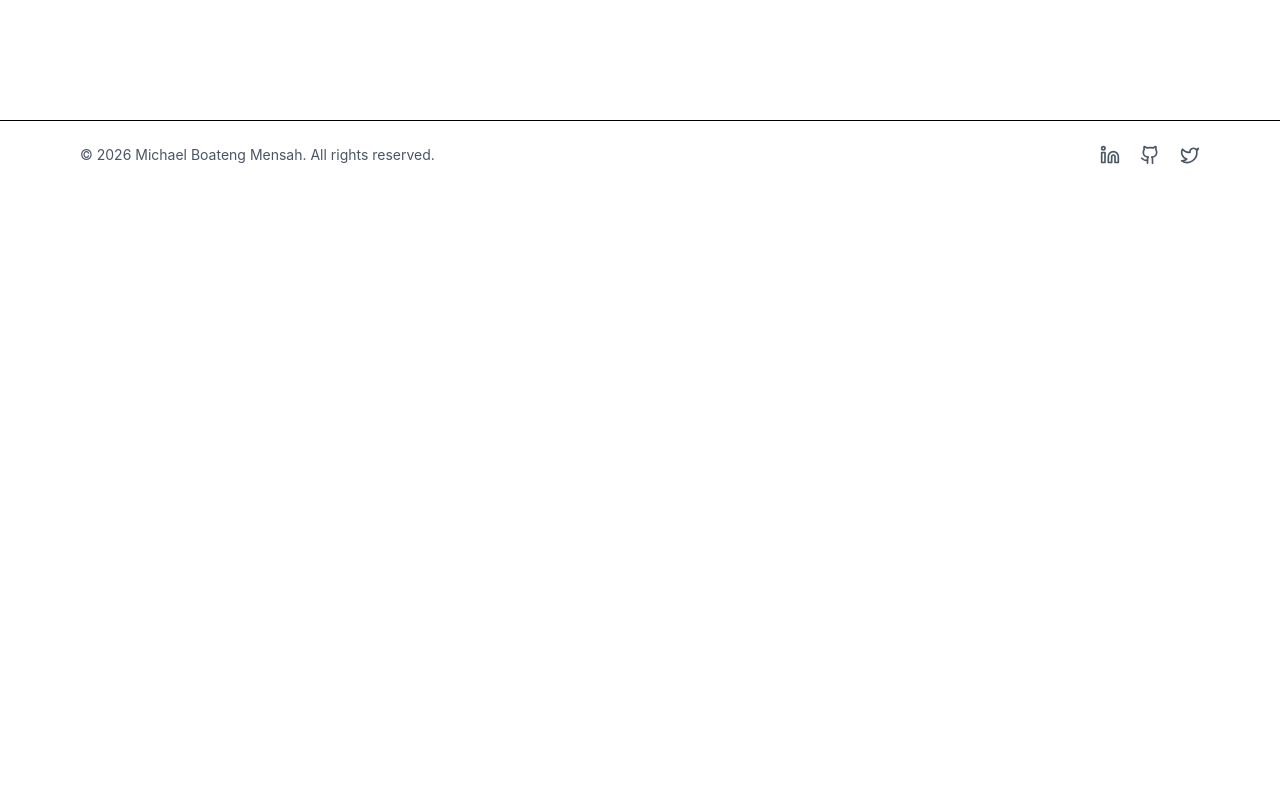
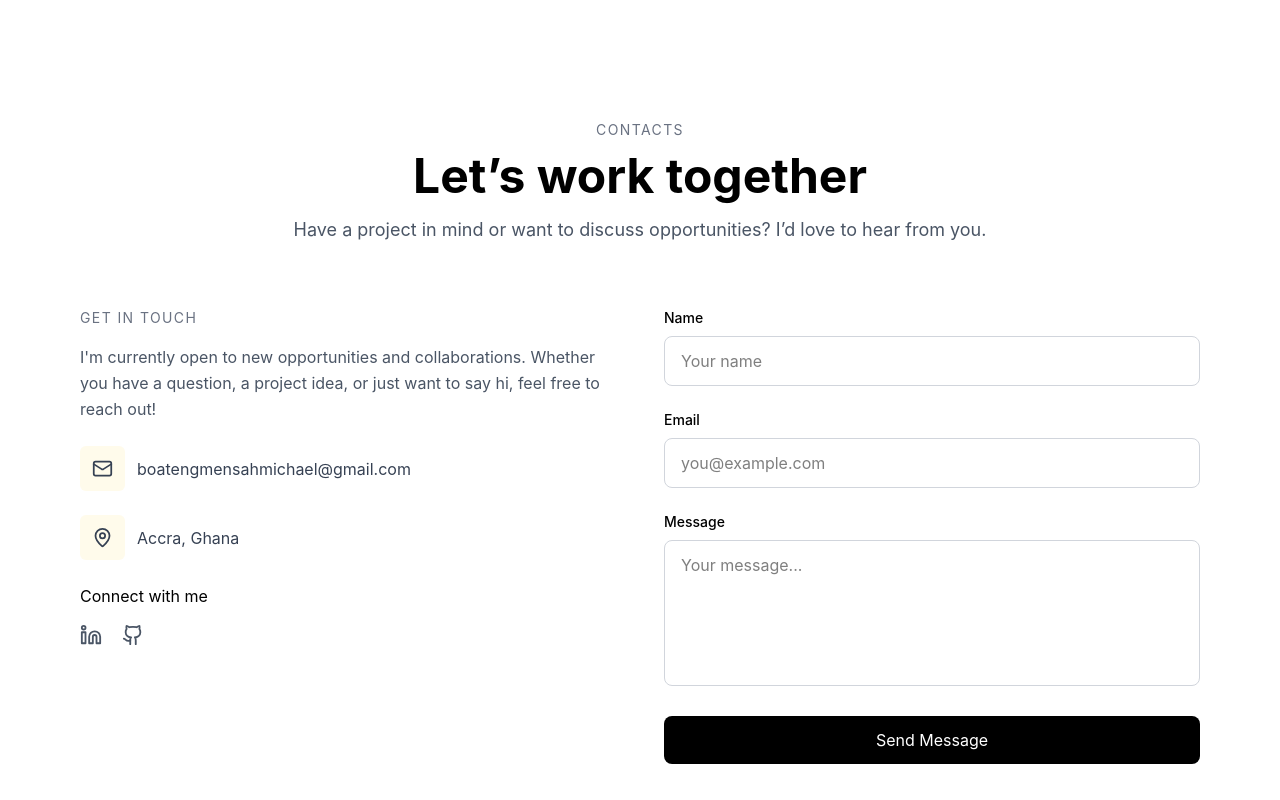
Before and after one commit to mikeboat45/portfolio-website, a React (Vite) app in the folder web-portfolio/: page / in a window 1280 px wide. Shown: the part 760-1560 px from the top of the page. Before the commit the page ends 949 px from the top, so only its background shows below. Built offline with nearby package versions, Linux system fonts and the light colour scheme.

Commit message:
feat: build and render contact section + use react-hook-form for form handling

```diff
--- a/web-portfolio/package.json
+++ b/web-portfolio/package.json
@@ -14,6 +14,7 @@
     "lucide-react": "^0.574.0",
     "react": "^19.2.0",
     "react-dom": "^19.2.0",
+    "react-hook-form": "^7.71.1",
     "tailwindcss": "^4.2.0"
   },
   "devDependencies": {
--- /dev/null
+++ b/web-portfolio/src/components/Contact.jsx
@@ -0,0 +1,98 @@
+import { Mail, MapPin, Linkedin, Github } from "lucide-react";
+import ContactForm from "./ContactForm";
+
+const Contact = () => {
+  return (
+    <section id="contact" className="w-full py-20 px-6 md:px-12 lg:px-20">
+      {/* Top Section */}
+      <div className="mb-16 w-full flex flex-col conent-center items-center">
+        <p className="text-sm uppercase tracking-widest text-gray-500">
+          Contacts
+        </p>
+
+        <h2 className="text-3xl sm:text-4xl md:text-5xl font-bold mt-3">
+          Let’s work together
+        </h2>
+
+        <p className="text-gray-600 mt-4 text-base sm:text-lg">
+          Have a project in mind or want to discuss opportunities? I’d love to
+          hear from you.
+        </p>
+      </div>
+
+      {/* Content Section */}
+      <div className="flex flex-col md:flex-row gap-12">
+        {/* Contact Display Section */}
+        <div className="flex-1 space-y-6">
+          <div>
+            <p className="text-sm uppercase tracking-widest text-gray-500">
+              Get in touch
+            </p>
+
+            <p className="text-gray-600 mt-4 leading-relaxed">
+              I'm currently open to new opportunities and collaborations.
+              Whether you have a question, a project idea, or just want to say
+              hi, feel free to reach out!
+            </p>
+          </div>
+
+          {/* Email */}
+          <div className="flex items-center gap-3 text-gray-700">
+            <Mail
+              size={45}
+              className="p-3 border-amber-100 bg-amber-50 rounded-md"
+            />
+            <a
+              href="mailto:boatengmensahmichael@gmail.com"
+              className="hover:text-black transition"
+            >
+              boatengmensahmichael@gmail.com
+            </a>
+          </div>
+
+          {/* Location */}
+          <div className="flex items-center gap-3 text-gray-700">
+            <MapPin
+              size={45}
+              className="p-3 border-amber-100 bg-amber-50 rounded-md"
+            />
+            <span>Accra, Ghana</span>
+          </div>
+
+          {/* Social Links */}
+          <div>
+            <p>Connect with me</p>
+            <div className="flex items-center gap-5 pt-4">
+              <a
+                href="https://linkedin.com/in/your-link"
+                target="_blank"
+                rel="noopener noreferrer"
+                className="text-gray-600 hover:text-black transition"
+                aria-label="LinkedIn"
+              >
+                <Linkedin size={22} />
+              </a>
+
+              <a
+                href="https://github.com/your-username"
+                target="_blank"
+                rel="noopener noreferrer"
+                className="text-gray-600 hover:text-black transition"
+                aria-label="GitHub"
+              >
+                <Github size={22} />
+              </a>
+            </div>
+          </div>
+        </div>
+
+        {/* Form Section */}
+        <div className="flex-1">
+          <ContactForm />
+        </div>
+      </div>
+    </section>
+  );
+};
+
+export default Contact;
--- /dev/null
+++ b/web-portfolio/src/components/ContactForm.jsx
@@ -0,0 +1,112 @@
+import { useForm } from "react-hook-form";
+import { useState } from "react";
+
+const ContactForm = () => {
+  const [isSuccess, setIsSuccess] = useState(false);
+
+  const {
+    register,
+    handleSubmit,
+    formState: { errors, isSubmitting },
+    reset,
+  } = useForm();
+
+  const onSubmit = async (data) => {
+    try {
+      // Simulate API call
+      await new Promise((resolve) => setTimeout(resolve, 1500));
+
+      console.log(data);
+
+      setIsSuccess(true);
+      reset();
+    } catch (error) {
+      console.error(error);
+    }
+  };
+
+  return (
+    <div className="w-full">
+      {isSuccess && (
+        <div className="mb-6 p-4 bg-green-100 text-green-700 rounded-lg text-sm">
+          Message sent successfully!
+        </div>
+      )}
+
+      <form onSubmit={handleSubmit(onSubmit)} className="space-y-6">
+        {/* Name */}
+        <div>
+          <label className="block text-sm font-medium mb-2">Name</label>
+          <input
+            type="text"
+            placeholder="Your name"
+            {...register("name", {
+              required: "Name is required",
+              minLength: {
+                value: 2,
+                message: "Name must be at least 2 characters",
+              },
+            })}
+            className="w-full border border-gray-300 rounded-lg px-4 py-3 focus:outline-none focus:ring-2 focus:ring-black"
+          />
+          {errors.name && (
+            <p className="text-sm text-red-500 mt-1">{errors.name.message}</p>
+          )}
+        </div>
+
+        {/* Email */}
+        <div>
+          <label className="block text-sm font-medium mb-2">Email</label>
+          <input
+            type="email"
+            placeholder="you@example.com"
+            {...register("email", {
+              required: "Email is required",
+              pattern: {
+                value: /^\S+@\S+$/i,
+                message: "Invalid email address",
+              },
+            })}
+            className="w-full border border-gray-300 rounded-lg px-4 py-3 focus:outline-none focus:ring-2 focus:ring-black"
+          />
+          {errors.email && (
+            <p className="text-sm text-red-500 mt-1">{errors.email.message}</p>
+          )}
+        </div>
+
+        {/* Message */}
+        <div>
+          <label className="block text-sm font-medium mb-2">Message</label>
+          <textarea
+            rows="5"
+            placeholder="Your message..."
+            {...register("message", {
+              required: "Message is required",
+              minLength: {
+                value: 10,
+                message: "Message must be at least 10 characters",
+              },
+            })}
+            className="w-full border border-gray-300 rounded-lg px-4 py-3 focus:outline-none focus:ring-2 focus:ring-black resize-none"
+          ></textarea>
+          {errors.message && (
+            <p className="text-sm text-red-500 mt-1">
+              {errors.message.message}
+            </p>
+          )}
+        </div>
+
+        {/* Submit */}
+        <button
+          type="submit"
+          disabled={isSubmitting}
+          className="w-full bg-black text-white py-3 rounded-lg hover:bg-gray-800 transition disabled:opacity-50"
+        >
+          {isSubmitting ? "Sending..." : "Send Message"}
+        </button>
+      </form>
+    </div>
+  );
+};
+
+export default ContactForm;
--- a/web-portfolio/src/pages/Home.jsx
+++ b/web-portfolio/src/pages/Home.jsx
@@ -1,11 +1,13 @@
 import Hero from "../components/Hero.jsx";
+import Contact from "../components/Contact.jsx";
 
 function Home() {
-
-	return (
-<><Hero /></>
-	);
-
+  return (
+    <>
+      <Hero />
+      <Contact />
+    </>
+  );
 }
 
 export default Home;
```
